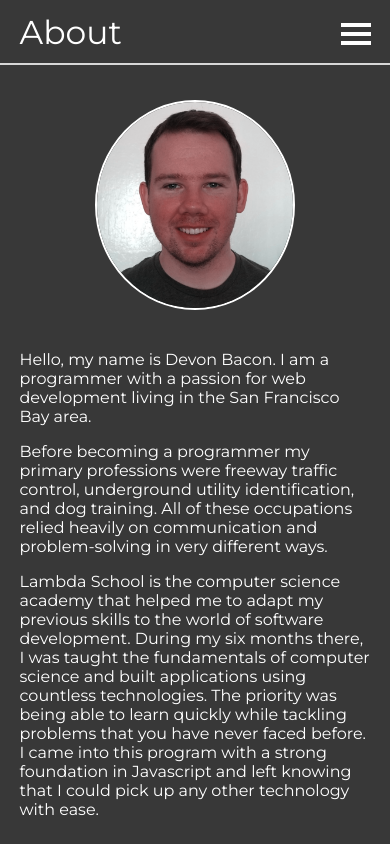
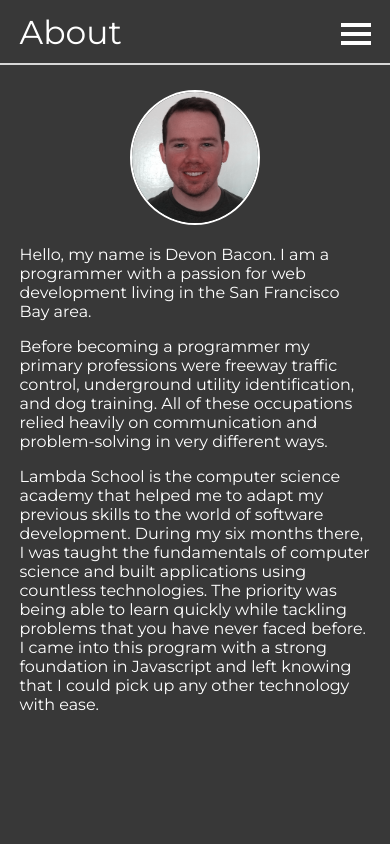
Before and after one commit to devbacon/Portfolio, a React (Create React App) app: page /about in a window 390 px wide. Built offline with nearby package versions, Linux system fonts and the light colour scheme.

Commit message:
About.css - edited image to reduce at smaller screen size

```diff
--- a/src/About/About.css
+++ b/src/About/About.css
@@ -11,3 +11,14 @@
   border: 2px solid white;
   border-radius: 50%;
 }
+
+@media (max-width: 800px) {
+  .about-image, .about-image img {
+    height: 135px;
+    width: 130px;
+  }
+
+  .about-image {
+    margin: 10px auto 20px;
+  }
+}
```
